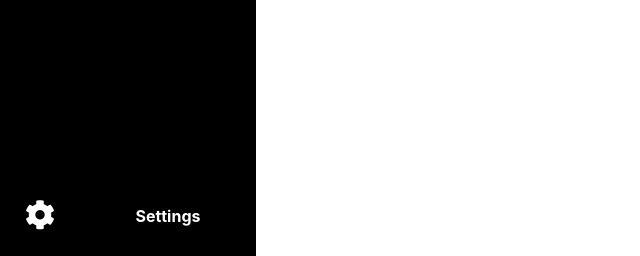
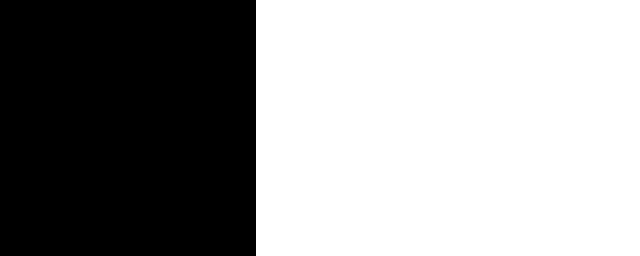
Before and after one commit to lukeaelder/Capstone1, a Flask app: page /lists in a window 1280 px wide; the page is wider, and only the part inside the window is pictured. Shown: the part 544-800 px from the top of that part, without its empty margins (0-640 px from the left). Run offline with Flask 2, Linux system fonts and the light colour scheme; data that the repository does not hold is empty; parts of the project's set-up code (start-up, migrations or seed data) failed here and were passed over; some libraries are stand-ins or nearby versions.

Commit message:
Updates navbar and movie page.

```diff
--- a/static/stylesheets/navbar.css
+++ b/static/stylesheets/navbar.css
@@ -53,10 +53,6 @@ body::-webkit-scrollbar-thumb {
 
 .nav-item {
     width: 100%;
-}
-
-.nav-item:last-child {
-    margin-top: auto;
 }
 
 .navbar-icon {
@@ -295,6 +291,3 @@ li .dropdown-link .dropdown-title i {
     background-image: linear-gradient(to top right, rgb(73, 214, 45), rgb(12, 223, 213));
     color: black;
 }
-
-
-/* background: linear-gradient(to right, rgb(85, 162, 224), rgb(223, 109, 194)); */
--- a/templates/base.html
+++ b/templates/base.html
@@ -164,14 +164,6 @@
                 </li>
             </div>
             {% endif %}
-            <li class="nav-item nav-settings">
-                <a href="" class="nav-link">
-                    <div class="navbar-icon">
-                        <i class="fas fa-cog"></i>
-                    </div>
-                    <span class="link-text">Settings</span>
-                </a>
-            </li>
         </ul>
     </nav>
 
--- a/templates/movies/movie.html
+++ b/templates/movies/movie.html
@@ -13,7 +13,7 @@
     {% endif %}
     <div class="backdrop-text">
         <div class="centered">
-            <img loading="lazy" src="https://image.tmdb.org/t/p/original{{movie["poster_path"]}}" alt="" class="movie-poster-lg">
+            <img loading="lazy" src="{% if movie["poster_path"] %}https://image.tmdb.org/t/p/original{{movie["poster_path"]}}{% else %}/static/images/no-image.jpg{% endif %}" alt="" class="movie-poster-lg">
             <span class="movie-title-lg">{{movie["title"]}}</span><br>
             <span class="movie-info">
                 {% if certification != None %}<span class="certification">{{certification}}</span>{% endif %}
```
